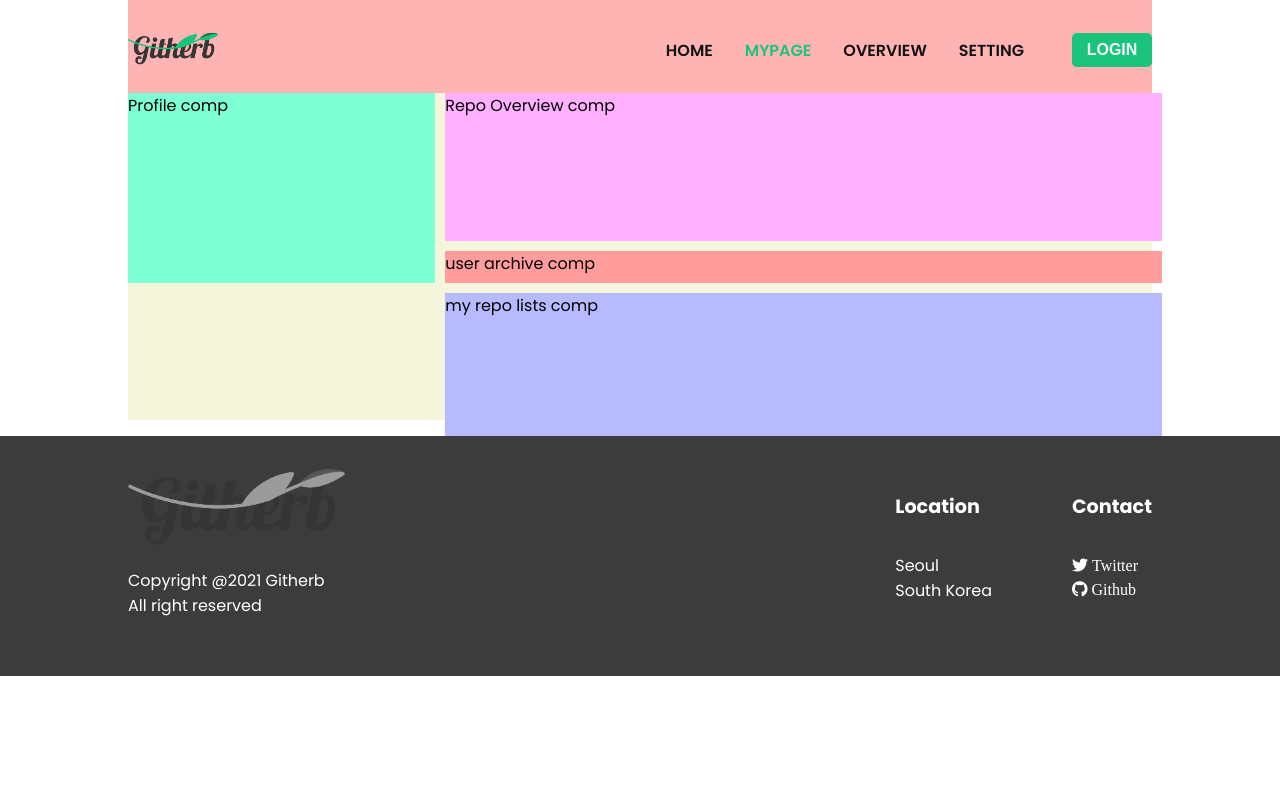
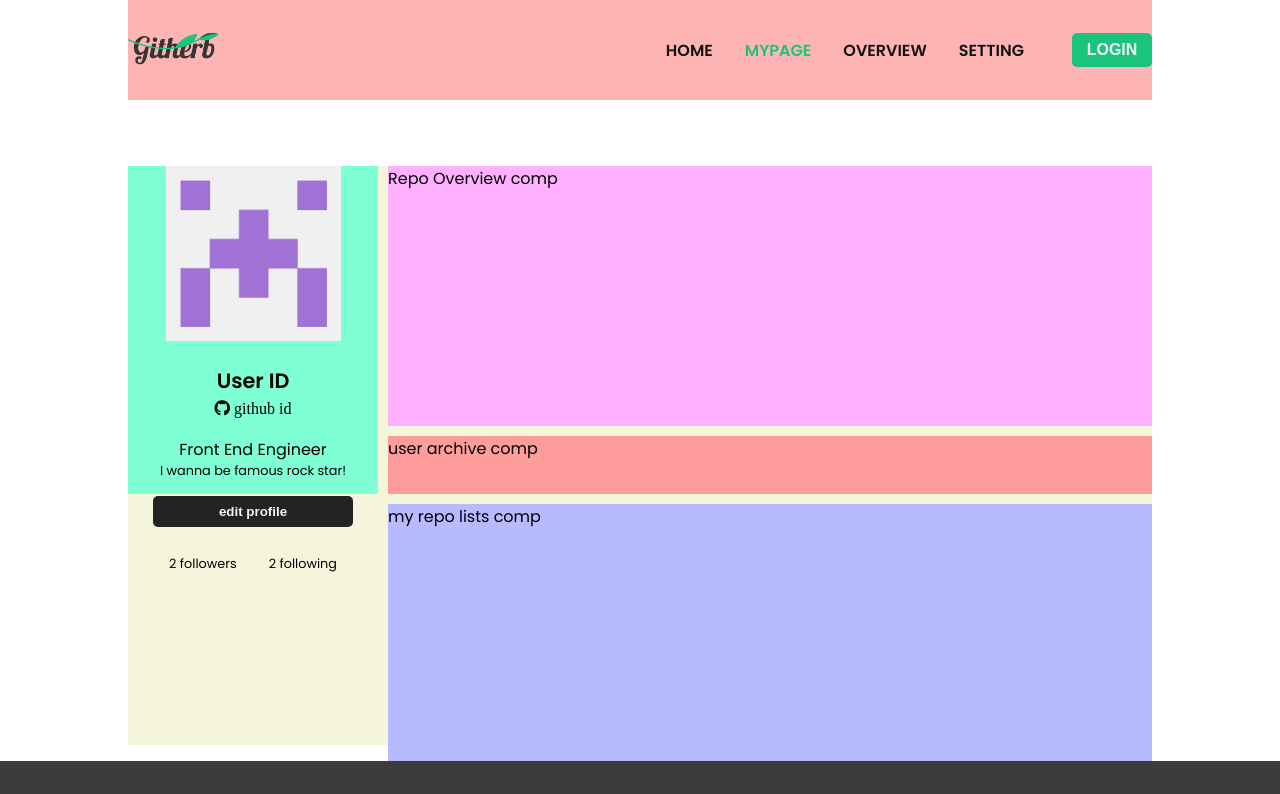
Before and after one commit to jae04099/Githerb, a React (Create React App) app: page / in a window 1280 px wide. Shown: the top 794 px of the page. Built offline with nearby package versions, Linux system fonts and the light colour scheme; the HTML template or start-up script is replaced by a standard one.

Commit message:
markup profile comp

```diff
--- a/src/components/MyPage/Profile/Profile.css
+++ b/src/components/MyPage/Profile/Profile.css
@@ -3,4 +3,51 @@
     grid-column: 1/2;
     grid-row: 1/3;
     background-color: aquamarine;
+
 }
+
+.profileFlexWrap {
+    display: flex;
+    align-items: center;
+    justify-content: center;
+    flex-direction: column;
+}
+
+.profileFlexWrap > img {
+    width: 70%;
+}
+
+.userId {
+    font-weight: 600;
+    font-size: 1.3rem;
+    margin-top: 1.5rem;
+}
+
+.job {
+    margin-top: 1rem;
+}
+
+.goal {
+    font-size: 0.8rem;
+}
+
+button.editBtn {
+    border: none;
+    border-radius: 5px;
+    cursor: pointer;
+    width: 80%;
+    padding: 0.5rem 0;
+    margin: 1rem 0;
+    background: #232323;
+    color: var(--main-light-background-color);
+    font-weight: 600;
+
+}
+
+ul.following {
+    display: flex;
+    width: 80%;
+    align-items: center;
+    font-size: 0.8rem;
+    justify-content:space-around;    padding: 0;
+}
--- a/src/components/MyPage/Profile/Profile.js
+++ b/src/components/MyPage/Profile/Profile.js
@@ -1,10 +1,15 @@
 import React from 'react'
 import './Profile.css'
+import profile_img from './profile_sample.png'
 
 const Profile = () => {
     return (
         <>
-            <div className="profileWrap">Profile comp</div>
+            <div className="profileWrap"><div className="profileFlexWrap">
+                <img src={profile_img} alt="profile" className="profPic" /><div className="userId">User ID</div><div className="githubId"><i className="fab fa-github"> github id</i></div><div className="job">Front End Engineer</div><div className="goal">I wanna be famous rock star!</div><button className="editBtn">edit profile</button><ul className="following">
+                    <li className="followers">2 followers</li>
+                    <li className="following">2 following</li>
+                </ul></div></div>
         </>
     )
 }
--- a/src/pages/MyPage.css
+++ b/src/pages/MyPage.css
@@ -4,7 +4,7 @@
     background-color: beige;
     grid-column: 2/3;
     grid-row: 2/3;
-    grid-template-columns: 30% 70%;
+    grid-template-columns: 250px 1fr;
     grid-template-rows: 45% 10% 45%;
     grid-gap: 10px;
 }
```
Also changed, not shown: src/components/MyPage/Profile/profile_sample.png (added).
